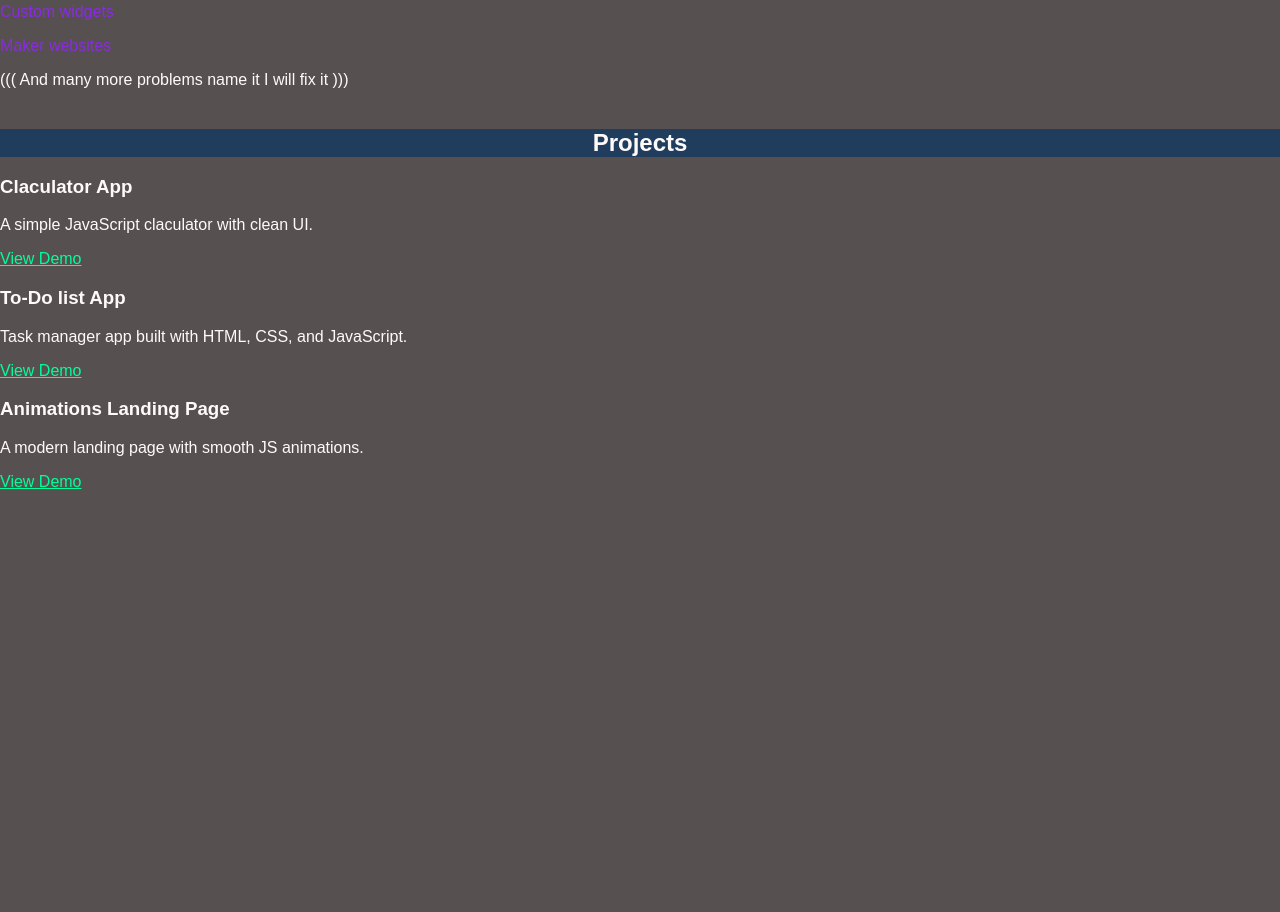
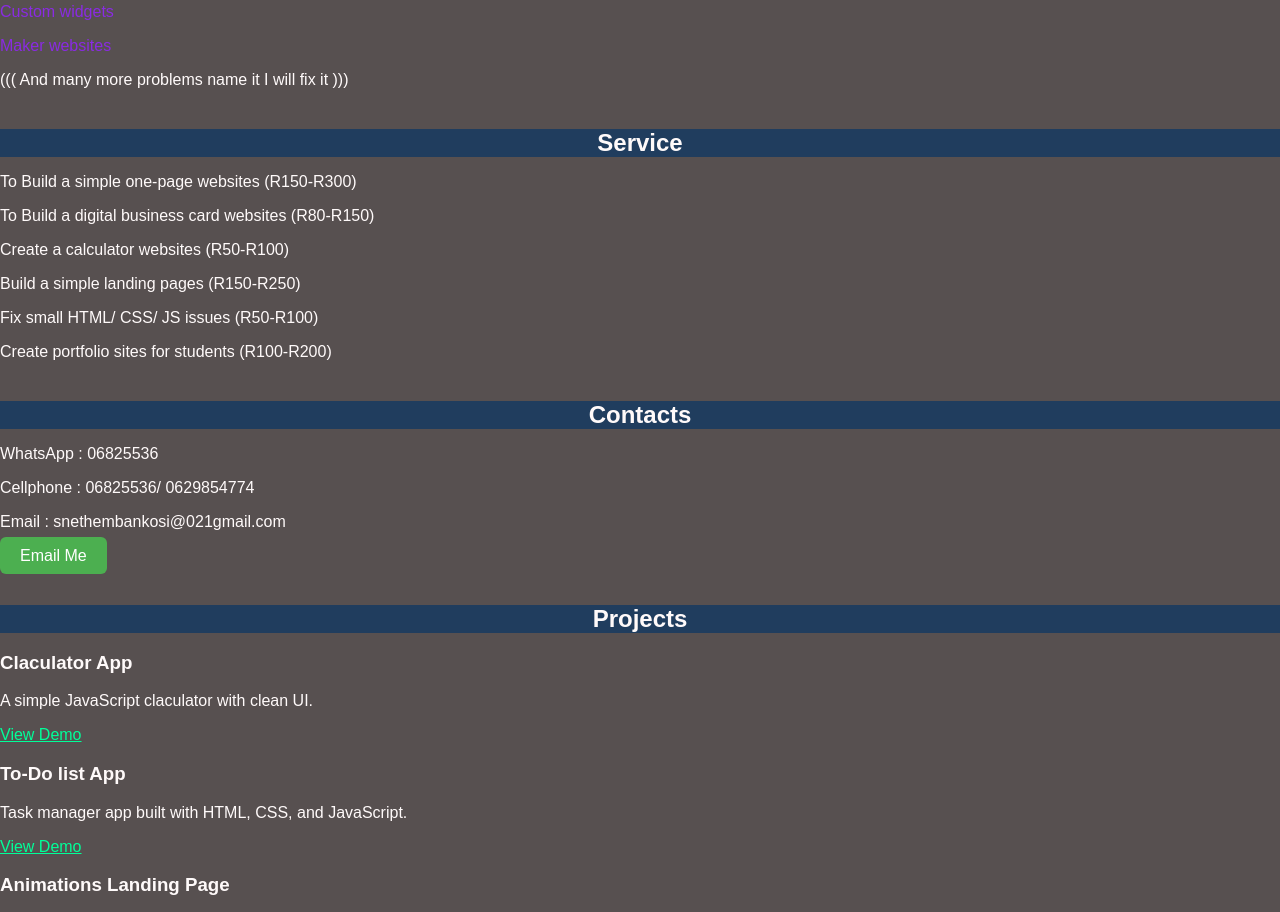
Before and after one commit to King80085/my-portfolio-projects, a plain HTML site: page index.html in a window 1280 px wide. Shown: the part 737-1649 px from the top of the page. Before the commit the page ends 1228 px from the top, so only its background shows below. Drawn offline with Linux system fonts and the light colour scheme.

Commit message:
Add files via upload

```diff
--- a/index.html
+++ b/index.html
@@ -10,13 +10,13 @@
 
 <header>
     <h1>Snethemba Nkosi</h1>
-    <p>JavaScript Developer | Beginner Web Developer</p>
+    <p>JavaScript Developer | Junior Web Developer</p>
 </header>
 
 <div class="section">
     <h2>About Me</h2>
     <p>
-        Hi! I'm a beginner JavaScript developer who builds small tools,
+        Hi! I'm a Junior JavaScript developer who builds small tools,
         websites, and interactive features.
         I help client fix bugs, add
         animations, and create useful web componets.
@@ -46,7 +46,27 @@
     <p style="color: blueviolet;">Custom widgets</p>
     <p style="color: blueviolet;">Maker websites</p>
     <p>((( And many more problems name it I will fix it )))</p>
+</div>
+<div class="section">
+    <h2>Service</h2>
 
+    <p>To Build a simple one-page websites (R150-R300)</p>
+    <p>To Build a digital business card websites (R80-R150)</p>
+    <p>Create a calculator websites (R50-R100)</p>
+    <p>Build a simple landing pages (R150-R250)</p>
+    <p>Fix small HTML/ CSS/ JS issues (R50-R100)</p>
+    <p>Create portfolio sites for students (R100-R200)</p>
+</div>
+<div class="section">
+    <h2>Contacts</h2>
+
+    <p>WhatsApp : 06825536</p>
+    <p>Cellphone : 06825536/ 0629854774</p>
+    <p>Email : snethembankosi@021gmail.com</p>
+    <a href="mailto:snethembankosi@021gmail.com"
+    style="padding: 10px 20px;
+    background: #4caf50; color: white;
+    border-radius: 6px; text-decoration: none;">Email Me</a>
 </div>
 <div class="section">
     <h2>Projects</h2>
```
